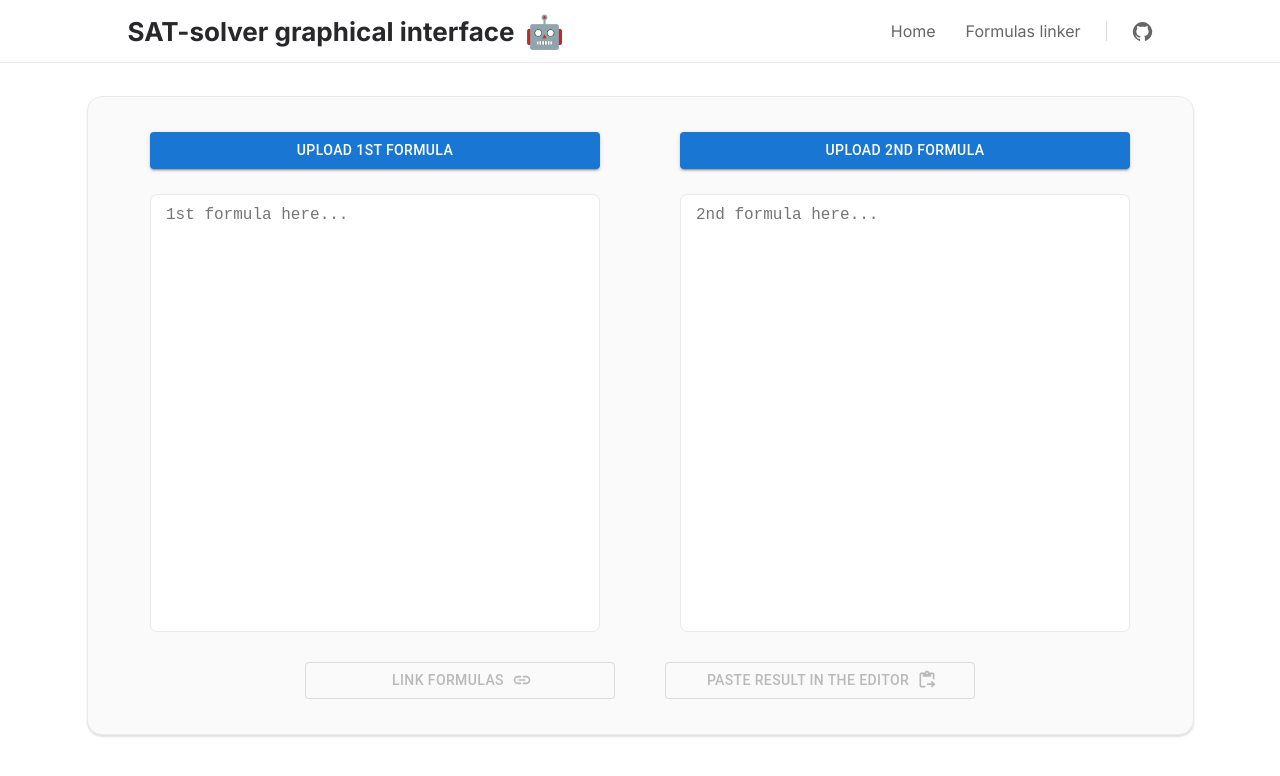
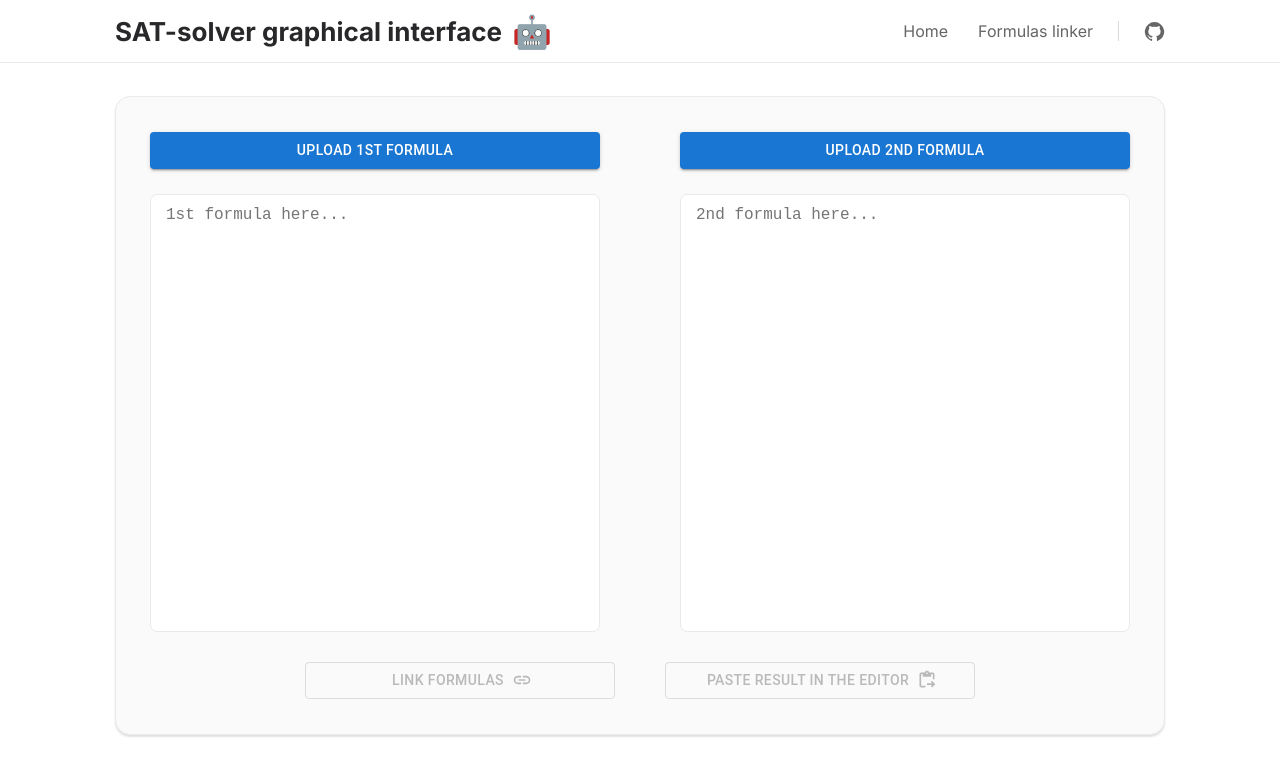
Before and after one commit to vvvvvvvector/SAT-solver-graphical-interface-client, a React (Vite) app: page /linker in a window 1280 px wide. Shown: the top 776 px of the page. Built offline with nearby package versions, Linux system fonts and the light colour scheme.

Commit message:
a little bit bigger window width

```diff
--- a/src/components/Solutions/Solution/Solution.module.scss
+++ b/src/components/Solutions/Solution/Solution.module.scss
@@ -1,5 +1,7 @@
 .container {
   position: relative;
+  max-width: 185px;
+  width: 100%;
 
   .solutions {
     cursor: pointer;
@@ -13,7 +15,7 @@
     border-bottom-width: 3px;
     background-color: var(--formula-solutions-background-color);
     border-radius: 7px;
-    padding: 13px 40px;
+    padding: 13px 25px;
     overflow-y: auto;
     transition: all 0.2s ease;
   }
--- a/src/components/Solutions/Solutions.module.scss
+++ b/src/components/Solutions/Solutions.module.scss
@@ -3,7 +3,8 @@
   color: var(--color-black);
   display: grid;
   grid-template-columns: repeat(5, 1fr);
-  gap: 25px;
+  row-gap: 25px;
+  column-gap: 15px;
   font-size: var(--formula-solutions-font-size);
   font-family: var(--font-source-code-pro);
 
--- a/src/routes/Linker/Linker.module.scss
+++ b/src/routes/Linker/Linker.module.scss
@@ -4,6 +4,7 @@
   padding-top: 33px;
 
   .linker {
+    box-sizing: border-box;
     display: flex;
     flex-direction: column;
     gap: 30px;
--- a/src/shared/mui.ts
+++ b/src/shared/mui.ts
@@ -8,7 +8,7 @@ export const buttonStyle = {
   '&:disabled': {
     backgroundColor: 'hsl(0, 0%, 94%)',
   },
-  maxWidth: '260px',
+  maxWidth: '275px',
   width: '100%',
   '@media (max-width: 1400px)': {
     maxWidth: 'none',
--- a/src/styles/variables.scss
+++ b/src/styles/variables.scss
@@ -3,7 +3,7 @@
   --color-green: #22c55e;
   --color-white: #ffffff;
   --color-red: #f43f5e;
-  --window-width: 1025px;
+  --window-width: 1050px;
   --editor-height: 500px;
   --formula-solutions-font-size: 18px;
   --formula-solutions-background-color: #fafafa;
```
